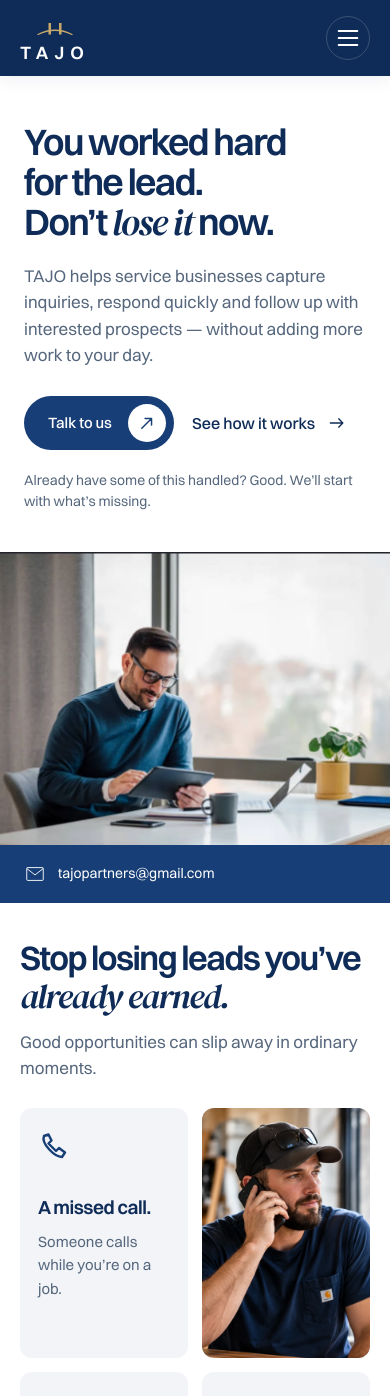
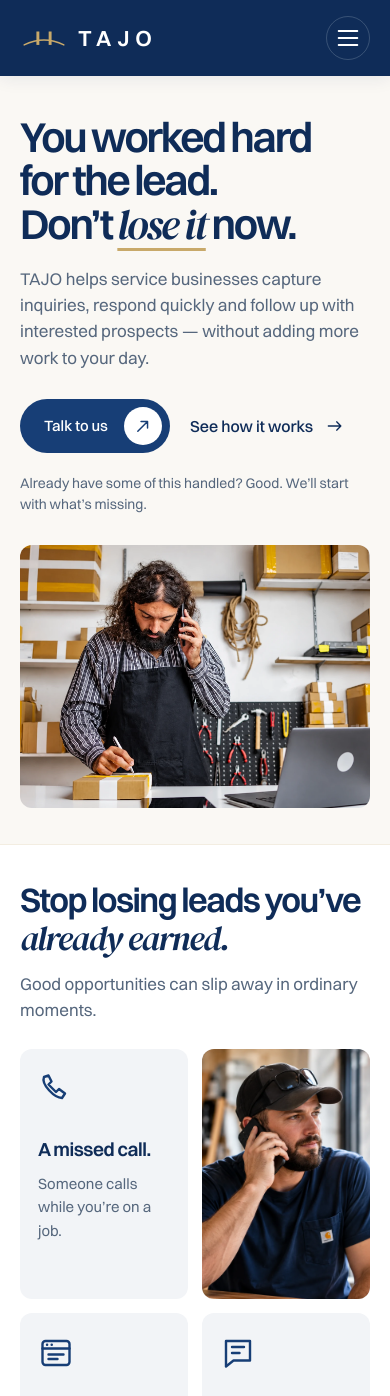
Before and after one commit to wh0isalfred/TAJO, a Next.js app: page / in a window 390 px wide. Shown: the top 1396 px of the page. Built offline with nearby package versions, Linux system fonts and the light colour scheme.

Commit message:
revert: restore original hero and navigation with supplied photo

```diff
--- a/app/hero.css
+++ b/app/hero.css
@@ -280,62 +280,3 @@
     gap: 20px;
   }
 }
-
-/* Approved full-bleed photographic hero; changes stay scoped to hero/header. */
-.tajo-header { background: transparent; color: var(--navy); }
-.tajo-navigation { width: calc(100% - 80px); grid-template-columns: auto auto 1fr; gap: 32px; min-height: 88px; }
-.tajo-home { grid-column: 1; grid-row: 1; }
-.navigation-left { grid-column: 2; grid-row: 1; }
-.navigation-right { grid-column: 3; grid-row: 1; }
-.tajo-home .brand { color: var(--navy); }
-.is-solid .tajo-home .brand, .menu-open .tajo-home .brand { color: white; }
-.navigation-right > a { background: transparent; padding-inline: 0; }
-.is-solid .navigation-right > a, .menu-open .navigation-right > a { background: transparent; }
-.nav-contact { padding: 8px 18px; border-radius: 100px; background: white; color: var(--navy); gap: 12px; transition: background .2s, transform .2s; }
-.nav-contact:hover { background: #eef2f8; transform: translateY(-2px); }
-.nav-disc { background: transparent; color: inherit; width: 22px; height: 22px; }
-.tajo-hero { padding: 0; background: white; border: 0; }
-.hero-layout { position: relative; grid-template-columns: 53% 47%; gap: 0; align-items: stretch; min-height: 760px; height: min(900px, 100svh); }
-.hero-copy { grid-column: 1; grid-row: 1; align-self: center; padding: 100px 0 120px; width: 72%; max-width: 540px; margin-left: 18%; color: var(--deep); }
-.hero-copy h1 { font-size: clamp(40px, 3.7vw, 60px); line-height: 1.08; letter-spacing: -.045em; }
-.hero-copy h1 em { text-decoration: none; }
-.hero-description { color: var(--muted); max-width: 490px; font-size: 18px; }
-.hero-note { color: var(--muted); }
-.hero-photo { grid-column: 2; grid-row: 1; height: 100%; min-height: 0; max-height: none; aspect-ratio: auto; border-radius: 0; }
-.hero-photo img { object-position: 38% center; }
-.hero-contact-strip { position: absolute; bottom: 0; left: 0; width: 53%; min-height: 64px; display: flex; align-items: center; gap: 12px; padding: 16px 40px; color: white; background: var(--navy); font-size: 16px; }
-.hero-contact-strip svg { width: 22px; height: 22px; flex: none; }
-.hero-contact-strip:hover { background: var(--deep); }
-@media (min-width: 1100px) and (max-width: 1280px) {
-  .tajo-navigation { gap: 22px; width: calc(100% - 56px); }
-  .navigation-side { gap: 16px; }
-  .hero-copy { margin-left: 14%; width: 79%; }
-  .hero-actions { gap: 18px; }
-}
-@media (max-width: 1099px) {
-  .tajo-navigation { grid-template-columns: 1fr auto; width: calc(100% - 48px); gap: 0; min-height: 76px; }
-  .tajo-home .brand { flex-direction: column; gap: 0; font-size: 18px; }
-  .tajo-home .brand svg { width: 40px; height: 30px; }
-  .navigation-left { grid-column: 1/-1; grid-row: 2; }
-  .navigation-right { grid-column: 1/-1; grid-row: 3; }
-  .navigation-right > a { background: transparent; padding-inline: 0; }
-  .nav-contact { align-self: flex-start; margin-top: 10px; }
-  .hero-layout { min-height: 680px; height: auto; }
-  .hero-copy { margin-left: 9%; width: 84%; padding: 140px 0 120px; }
-  .hero-copy h1 { font-size: clamp(34px, 4.2vw, 44px); }
-  .hero-description { font-size: 17px; }
-  .hero-actions { gap: 14px; }
-  .hero-contact-strip { padding-inline: 24px; font-size: 14px; }
-}
-@media (max-width: 700px) {
-  .tajo-header { background: #fffffff2; }
-  .tajo-navigation { width: calc(100% - 40px); }
-  .hero-layout { grid-template-columns: 1fr; min-height: 0; height: auto; }
-  .hero-copy { grid-column: 1; grid-row: 1; margin: 0; width: auto; max-width: none; padding: 122px 24px 40px; }
-  .hero-copy h1 { font-size: clamp(37px, 8.4vw, 56px); }
-  .hero-photo { grid-column: 1; grid-row: 2; aspect-ratio: 4/3; height: auto; }
-  .hero-photo img { object-position: 35% center; }
-  .hero-contact-strip { position: static; grid-column: 1; grid-row: 3; width: 100%; min-height: 58px; }
-  .hero-actions { gap: 18px; }
-  .hero-note { max-width: 340px; }
-}
--- a/components/Hero.tsx
+++ b/components/Hero.tsx
@@ -6,7 +6,7 @@ export default function Hero() {
   return (
     <section id="hero" className="tajo-hero" aria-labelledby="hero-title">
       <SectionReveal>
-        <div className="hero-layout">
+        <div className="tajo-container hero-layout">
           <div className="hero-copy">
             <h1 id="hero-title" data-reveal>
               You worked hard
@@ -30,16 +30,12 @@ export default function Hero() {
               missing.
             </p>
           </div>
-          <a className="hero-contact-strip" href="mailto:tajopartners@gmail.com">
-            <svg viewBox="0 0 24 24" fill="none" stroke="currentColor" aria-hidden="true"><rect x="3" y="5" width="18" height="14" rx="1" /><path d="m3 6 9 7 9-7" /></svg>
-            tajopartners@gmail.com
-          </a>
           <figure className="hero-photo photo-frame" data-reveal>
             <img
-              src="/assets/redesign/hero-office.webp"
-              width="872"
-              height="589"
-              alt="A business professional reviewing information on a tablet beside an open laptop."
+              src="/assets/redesign/hero-owner.webp"
+              width="1536"
+              height="1024"
+              alt="A business owner taking a phone call while writing notes on a package in his workshop."
               fetchPriority="high"
               decoding="async"
             />
--- a/components/Navigation.tsx
+++ b/components/Navigation.tsx
@@ -95,6 +95,9 @@ export default function Navigation() {
         className="tajo-navigation tajo-container"
         aria-label="Main navigation"
       >
+        <div id="navigation-left" className="navigation-side navigation-left">
+          {leftLinks.map(link)}
+        </div>
         <a
           className="tajo-home"
           href="#top"
@@ -103,9 +106,6 @@ export default function Navigation() {
         >
           <Brand />
         </a>
-        <div id="navigation-left" className="navigation-side navigation-left">
-          {leftLinks.map(link)}
-        </div>
         <div id="navigation-right" className="navigation-side navigation-right">
           {rightLinks.map(link)}
           <button
```
Also changed, not shown: validation/hero-navigation-checks.json (+5 -5 lines), public/assets/redesign/hero-owner.webp (added), 2 other files (tests, documents, lock files or other folders).
